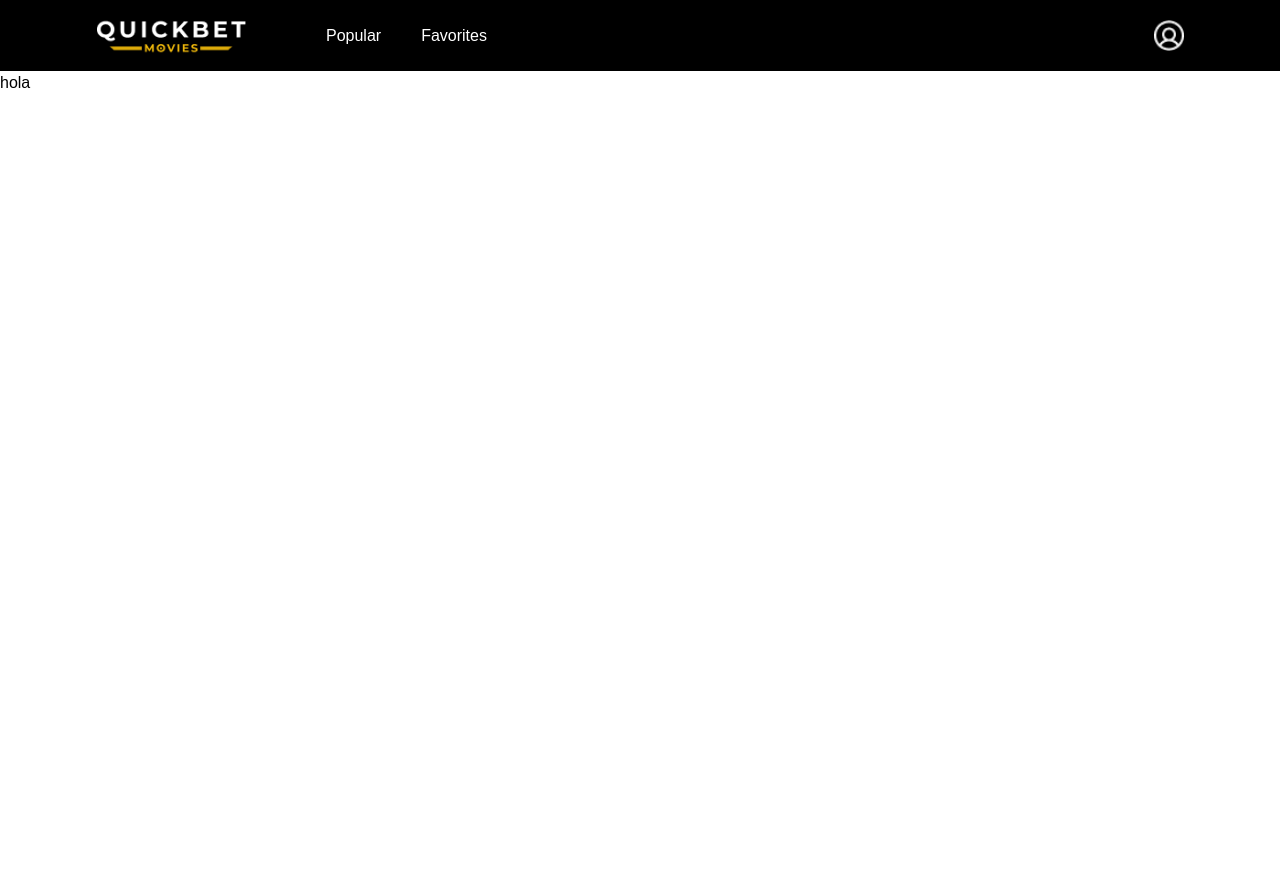
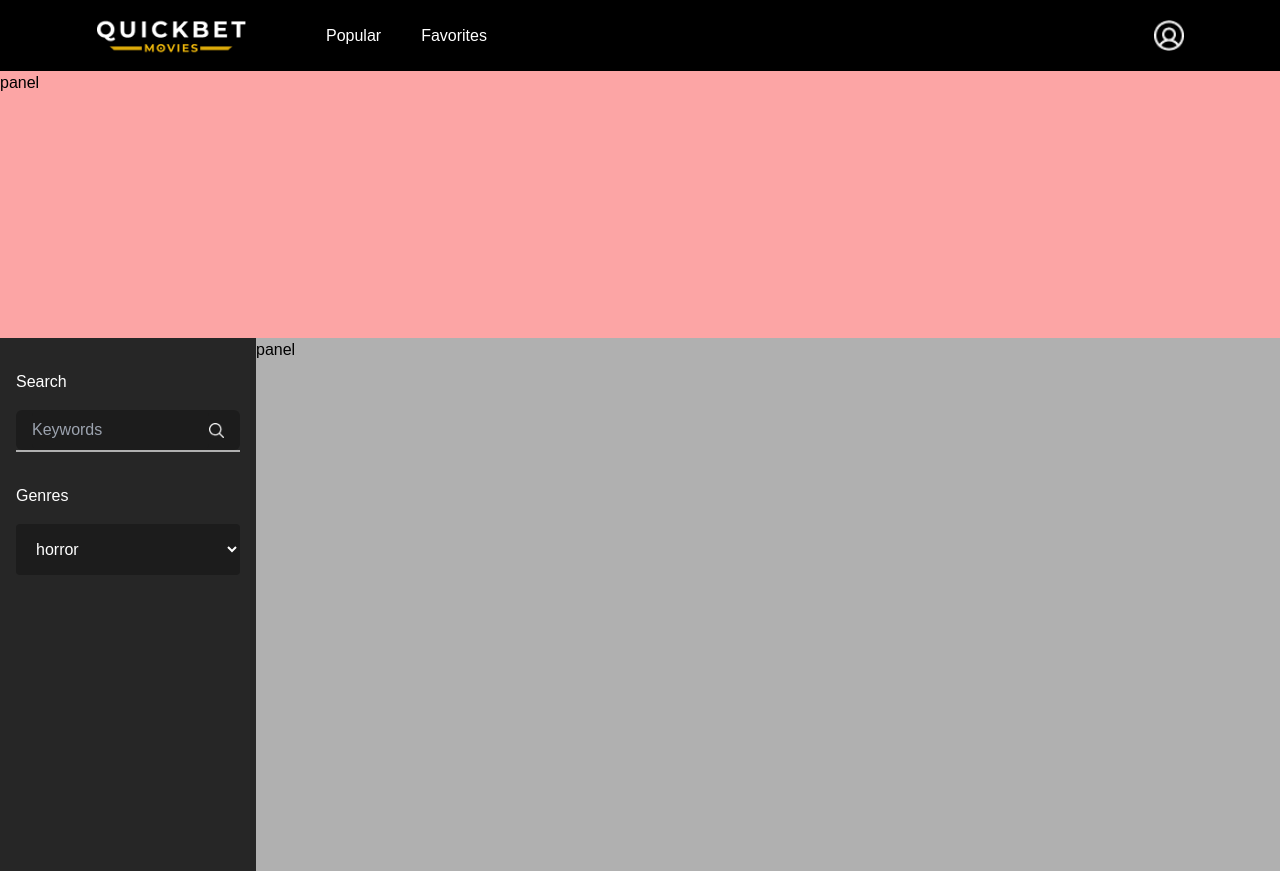
Before and after one commit to mbernallaura/inlaze, a Next.js app: page /landing in a window 1280 px wide. Before the commit the page ends 800 px from the top, so only its background shows below. Built offline with nearby package versions, Linux system fonts and the light colour scheme.

Commit message:
realizar esquema del search realizar esquema de genres

```diff
--- a/src/app/landing/layout.js
+++ b/src/app/landing/layout.js
@@ -1,4 +1,4 @@
-import { Navbar } from "@/components/landing/navbar";
+import { Navbar } from "@/components/landing";
 
 export default function LandingLayout({ children }) {
     return (
--- a/src/app/landing/page.jsx
+++ b/src/app/landing/page.jsx
@@ -1,9 +1,21 @@
+import { Genres, Search } from "@/components/landing";
 
 
 const LandingPage = () => {
     return (
-        <div>
-            hola
+        <div className="flex flex-col h-screen bg-grayLight">
+            <div className="h-2/4 bg-red-300">
+                panel
+            </div>
+            <div className="flex h-full">
+                <div className="flex flex-col w-1/5 p-4 text-white bg-grayDark">
+                    <Search/>
+                    <Genres/>
+                </div>
+                <div className="w-4/5">
+                    panel
+                </div>
+            </div>
         </div>
     )
 }
--- /dev/null
+++ b/src/components/landing/Genres.jsx
@@ -0,0 +1,27 @@
+'use client'
+import { useState } from "react"
+
+const options =[
+    {title: 'horror', value: '1'},
+    {title: 'Research', value: '2'}
+]
+
+export const Genres = () => {
+    const [optionSelect, setOptionSelect] = useState('');
+
+    const handleSelect = (event) =>{
+        setOptionSelect(event.target.value);
+    }
+    return (
+        <div className="flex flex-col mt-8">
+            <label >Genres</label>
+            <select className="form-select mt-4 p-4 pr-8 rounded bg-blackDark" onChange={ handleSelect }>
+                {
+                    options.map(option =>(
+                        <option key={option.value}>{option.title}</option>
+                    ))
+                }
+            </select>
+        </div>
+    )
+}
--- /dev/null
+++ b/src/components/landing/Search.jsx
@@ -0,0 +1,16 @@
+import Image from "next/image";
+
+
+export const Search = () => {
+    return (
+        // <div className="w-1/5 p-4 text-white bg-grayDark">
+            <div className="flex flex-col gap-4 mt-4 border-b-2 border-grayLight ">
+                <label>Search</label>
+                <div className="flex w-full px-4 justify-between items-center rounded-md bg-blackDark">
+                    <input type="text" className="w-full py-2 rounded-md bg-blackDark" placeholder="Keywords"/>
+                    <Image src={'/images/landing/iconSearch.png'} width={15} height={15}/>
+                </div>
+            </div>
+        // </div>
+    )
+}
--- /dev/null
+++ b/src/components/landing/index.js
@@ -0,0 +1,3 @@
+export * from './Search';
+export * from './Navbar';
+export * from './Genres';
```
Also changed, not shown: public/images/landing/iconArrow.png (added), public/images/landing/iconSearch.png (added).
